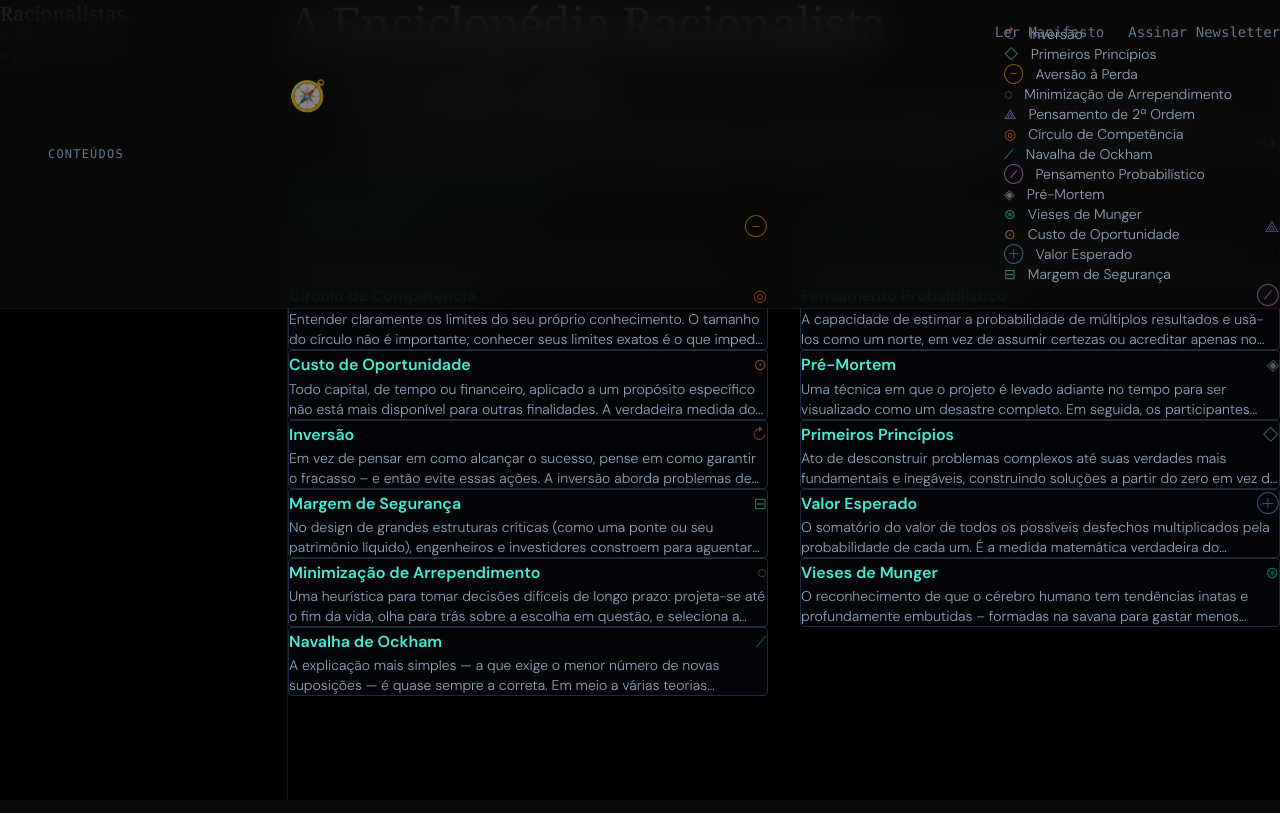
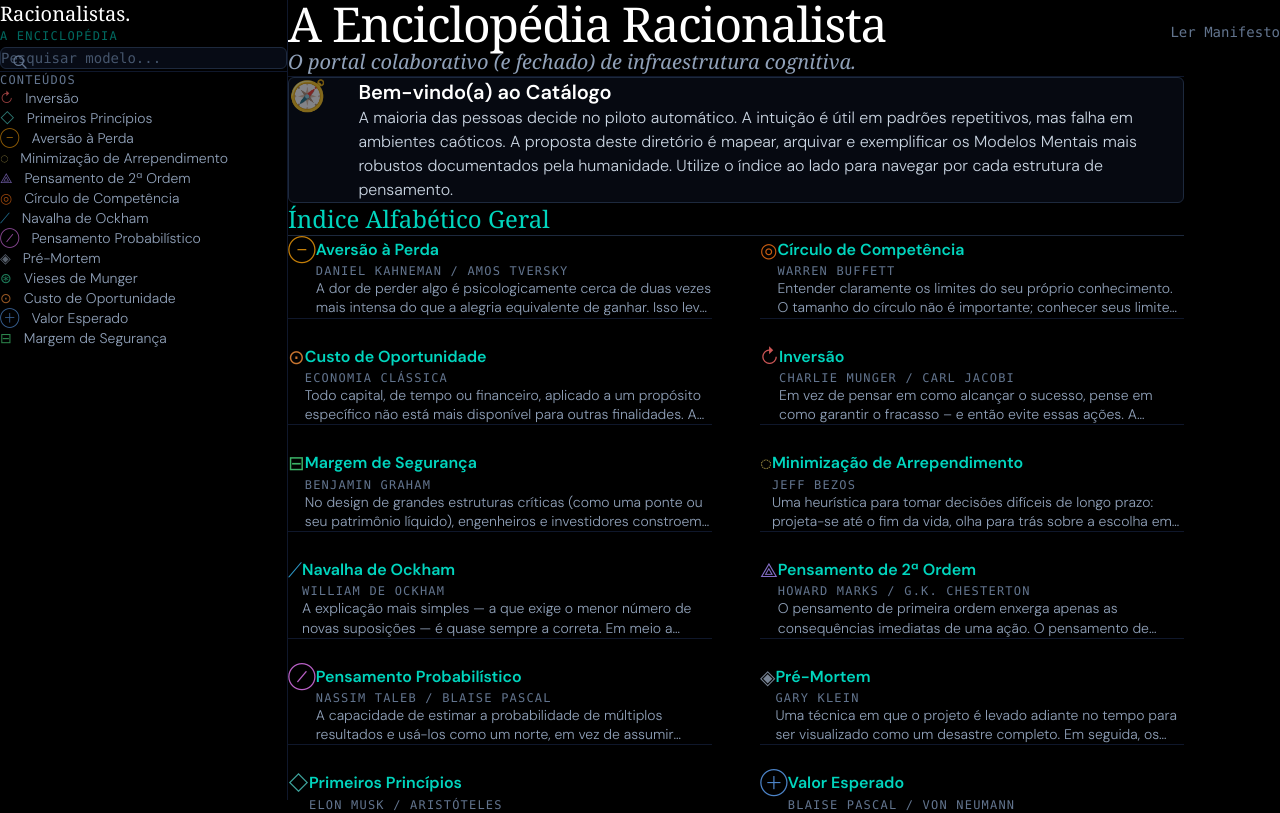
Before and after one commit to alexmeirelles/racionalistas, a Next.js app: page /wiki in a window 1280 px wide. Shown: the top 813 px of the page. Built offline with nearby package versions, Linux system fonts and the light colour scheme; a web font is replaced by a local one.

Commit message:
fix(wiki): remove conflit com globals.css na navegação e usa grid na listagem

```diff
--- a/src/app/wiki/layout.tsx
+++ b/src/app/wiki/layout.tsx
@@ -33,7 +33,7 @@ export default function WikiLayout({ children }: { children: React.ReactNode })
           </div>
         </div>
 
-        <nav className="p-4 pt-6 flex-1">
+        <div className="p-4 pt-6 flex-1">
           <h3 className="text-xs font-mono text-slate-500 uppercase tracking-widest pl-2 mb-3">
             Conteúdos
           </h3>
@@ -50,14 +50,14 @@ export default function WikiLayout({ children }: { children: React.ReactNode })
               </li>
             ))}
           </ul>
-        </nav>
+        </div>
       </aside>
 
       {/* Área Principal (Topbar + Conteúdo) */}
-      <div className="flex-1 flex flex-col min-w-0">
+      <div className="flex-1 flex flex-col min-w-0 bg-black">
 
         {/* Topbar Mobile */}
-        <header className="md:hidden flex items-center justify-between p-4 border-b border-slate-900 bg-black/80 backdrop-blur-md sticky top-0 z-20">
+        <div className="md:hidden flex items-center justify-between p-4 border-b border-slate-900 bg-black/80 backdrop-blur-md sticky top-0 z-20">
           <Link href="/" className="text-lg font-serif text-white flex items-center gap-2">
             Racionalistas.
           </Link>
@@ -66,17 +66,16 @@ export default function WikiLayout({ children }: { children: React.ReactNode })
               <path strokeLinecap="round" strokeLinejoin="round" strokeWidth={2} d="M4 6h16M4 12h16M4 18h16" />
             </svg>
           </button>
-        </header>
+        </div>
 
         {/* Topbar Desktop (Opcional, apenas status) */}
-        <header className="hidden md:flex items-center justify-end p-4 h-16 w-full absolute top-0 right-0 z-10 pointer-events-none">
+        <div className="hidden md:flex items-center justify-end p-4 h-16 w-full absolute top-0 right-0 z-10 pointer-events-none">
           <div className="flex items-center gap-6 text-sm font-mono text-slate-500 pointer-events-auto">
             <Link href="/" className="hover:text-white transition-colors">Ler Manifesto</Link>
-            <Link href="#assinar" className="hover:text-white transition-colors">Assinar Newsletter</Link>
           </div>
-        </header>
+        </div>
 
-        <main className="flex-1 p-6 md:p-12 lg:p-16 max-w-5xl mx-auto w-full pt-16 md:pt-24">
+        <main className="flex-1 p-6 md:p-12 lg:p-16 max-w-4xl mx-auto w-full pt-16 md:pt-24 bg-black">
           {children}
         </main>
       </div>
--- a/src/app/wiki/page.tsx
+++ b/src/app/wiki/page.tsx
@@ -10,14 +10,14 @@ export const metadata = {
 export default function WikiIndex() {
   return (
     <>
-      <header className="mb-12 border-b border-slate-900 pb-8">
+      <div className="mb-12 border-b border-slate-900 pb-8">
         <h1 className="text-4xl md:text-5xl font-serif text-white mb-4 tracking-tight">
           A Enciclopédia Racionalista
         </h1>
-        <p className="text-xl text-slate-400 max-w-2xl font-serif italic">
+        <p className="text-xl text-slate-400 max-w-2xl font-serif italic m-0">
           O portal colaborativo (e fechado) de infraestrutura cognitiva.
         </p>
-      </header>
+      </div>
 
       <div className="prose prose-invert prose-lg prose-slate max-w-none">
 
@@ -35,24 +35,23 @@ export default function WikiIndex() {
           Índice Alfabético Geral
         </h2>
 
-        {/* Usando colunas nativas de CSS para simular índice da wikipedia */}
-        <div className="columns-1 md:columns-2 gap-8 space-y-4">
+        {/* Lista simples em estilo diretório ao invés de colunas nativas problemáticas */}
+        <div className="grid grid-cols-1 md:grid-cols-2 gap-x-12 gap-y-6">
           {wikiContent.concat().sort((a,b) => a.name.localeCompare(b.name)).map((model) => (
-            <div key={model.id} className="break-inside-avoid">
-              <Link
-                href={`/wiki/${model.slug}`}
-                className="group flex flex-col p-4 bg-slate-900/20 border border-slate-800 rounded hover:bg-slate-800 hover:border-slate-700 transition-colors"
-              >
-                <div className="flex justify-between items-start mb-1">
-                  <span className="font-bold text-teal-300 group-hover:text-teal-400 group-hover:underline underline-offset-4 decoration-slate-700">
-                    {model.name}
-                  </span>
-                  <span className="opacity-50" style={{ color: model.color }}>{model.icon}</span>
-                </div>
-                <p className="text-sm text-slate-400 line-clamp-2 mt-0 mb-0">
+            <div key={model.id} className="flex border-b border-slate-900 pb-4">
+              <div className="mr-4 mt-1 opacity-80 text-xl" style={{ color: model.color }}>{model.icon}</div>
+              <div className="flex-1">
+                <Link
+                  href={`/wiki/${model.slug}`}
+                  className="inline-block font-bold text-teal-400 hover:text-teal-300 hover:underline underline-offset-4 decoration-teal-500 mb-1"
+                >
+                  {model.name}
+                </Link>
+                <div className="text-xs text-slate-500 mb-1 font-mono uppercase tracking-widest">{model.thinker}</div>
+                <p className="text-sm text-slate-400 line-clamp-2 mt-0 mb-0 leading-snug">
                   {model.definition}
                 </p>
-              </Link>
+              </div>
             </div>
           ))}
         </div>
```
